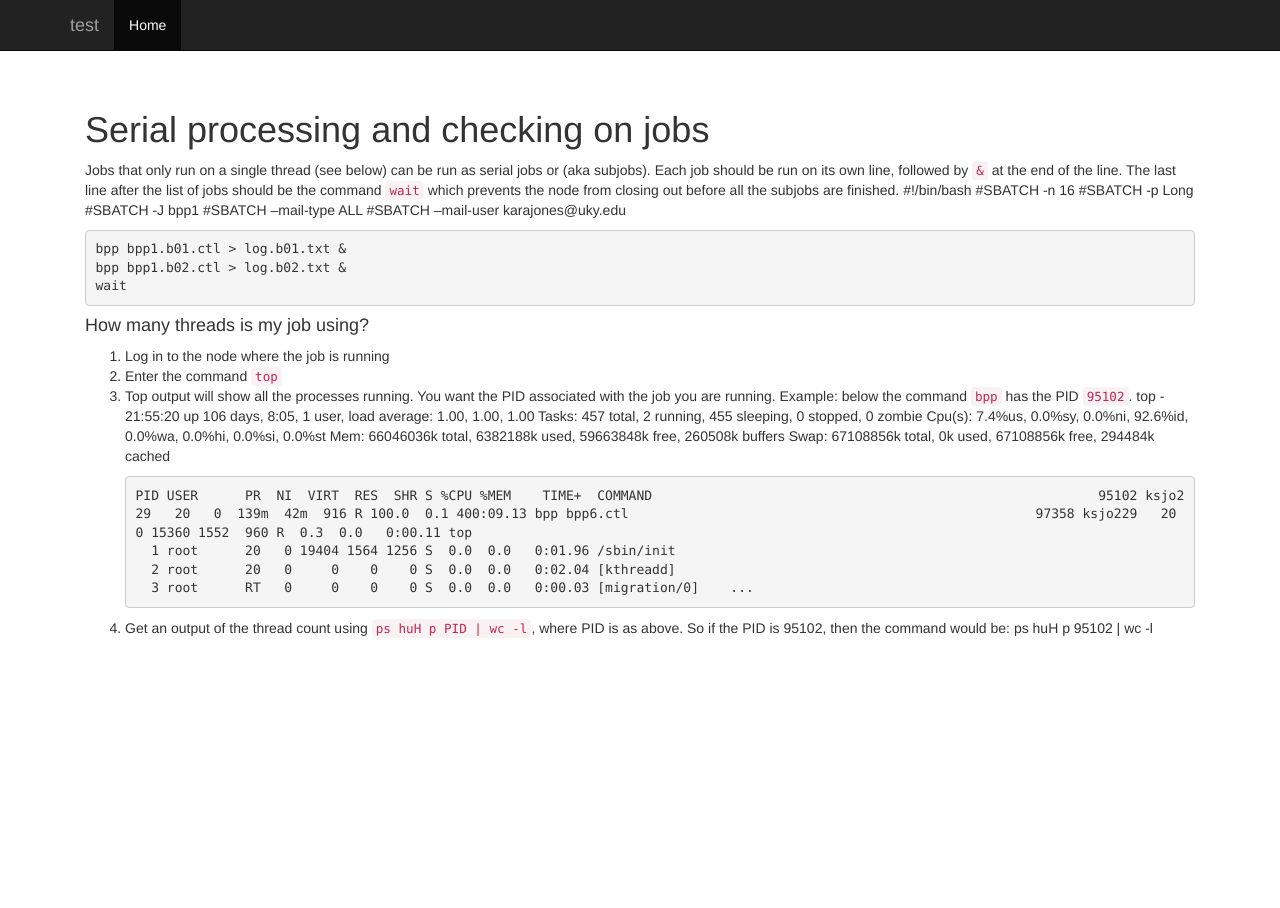
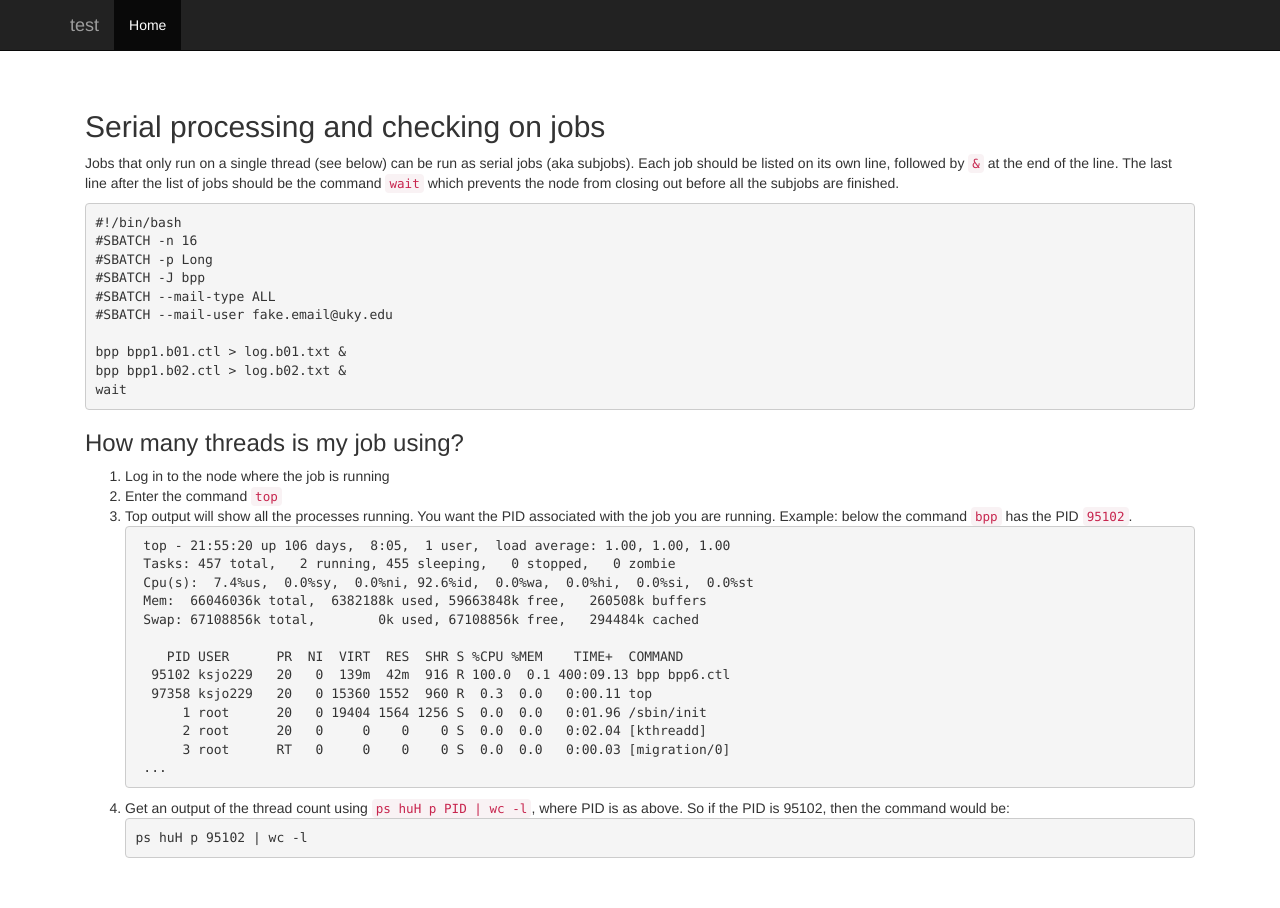
Before and after one commit to karajones/karajones.github.io, a Jekyll site: the page built from jobs/jobs6.md, in a window 1280 px wide. Built offline with Jekyll 4.4.1, drawn with Linux system fonts in a browser that asks for light colours; nearby versions of some CDN libraries; our own code applies the rules of GitHub Pages for plain Markdown files.

Commit message:
Update jobs6.md

````diff
--- a/jobs/jobs6.md
+++ b/jobs/jobs6.md
@@ -1,21 +1,25 @@
-# Serial processing and checking on jobs
+## Serial processing and checking on jobs
 
-Jobs that only run on a single thread (see below) can be run as serial jobs or (aka subjobs). Each job should be run on its own line, followed by `&` at the end of the line. The last line after the list of jobs should be the command `wait` which prevents the node from closing out before all the subjobs are finished.
-	#!/bin/bash
-	#SBATCH -n 16
-	#SBATCH -p Long
-	#SBATCH -J bpp1
-	#SBATCH --mail-type ALL
-	#SBATCH --mail-user karajones@uky.edu
+Jobs that only run on a single thread (see below) can be run as serial jobs (aka subjobs). Each job should be listed on its own line, followed by `&` at the end of the line. The last line after the list of jobs should be the command `wait` which prevents the node from closing out before all the subjobs are finished.
+```
+#!/bin/bash
+#SBATCH -n 16
+#SBATCH -p Long
+#SBATCH -J bpp
+#SBATCH --mail-type ALL
+#SBATCH --mail-user fake.email@uky.edu
 
-	bpp bpp1.b01.ctl > log.b01.txt &
-	bpp bpp1.b02.ctl > log.b02.txt &
-	wait
+bpp bpp1.b01.ctl > log.b01.txt &
+bpp bpp1.b02.ctl > log.b02.txt &
+wait
+```
 
-#### How many threads is my job using?
+### How many threads is my job using?
+
 1. Log in to the node where the job is running
 2. Enter the command `top`
 3. Top output will show all the processes running. You want the PID associated with the job you are running. Example: below the command `bpp` has the PID `95102`.
+```
 	top - 21:55:20 up 106 days,  8:05,  1 user,  load average: 1.00, 1.00, 1.00
 	Tasks: 457 total,   2 running, 455 sleeping,   0 stopped,   0 zombie
 	Cpu(s):  7.4%us,  0.0%sy,  0.0%ni, 92.6%id,  0.0%wa,  0.0%hi,  0.0%si,  0.0%st
@@ -29,5 +33,9 @@ Jobs that only run on a single thread (see below) can be run as serial jobs or (
 	     2 root      20   0     0    0    0 S  0.0  0.0   0:02.04 [kthreadd]
 	     3 root      RT   0     0    0    0 S  0.0  0.0   0:00.03 [migration/0]
 	...
+```
+
 4. Get an output of the thread count using `ps huH p PID | wc -l`, where PID is as above. So if the PID is 95102, then the command would be:
-	ps huH p 95102 | wc -l
+```
+ps huH p 95102 | wc -l
+```
````
